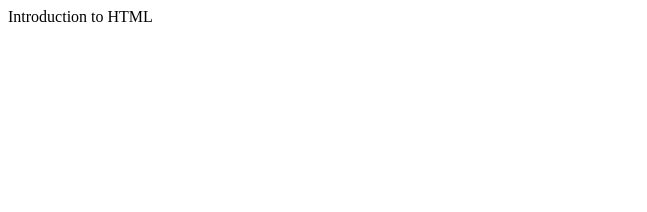
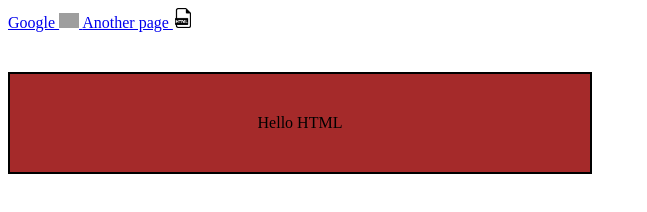
Before and after one commit to Java50TelranSergeiGaidai/html-css-js-introduction, a plain HTML site: page index.html in a window 1280 px wide. Shown: the whole page, without its empty margins (0-647 px from the left). Drawn offline with Linux system fonts and the light colour scheme; grey boxes are pictures that could not be loaded.

Commit message:
adds CW #3 box model properties

```diff
--- a/index.html
+++ b/index.html
@@ -7,6 +7,13 @@
     <title>Introduction</title>
 </head>
 <body>
-    Introduction to HTML
+    <a href="http://www.google.com">Google
+        <img style="width:20px" src="https://cdn-icons-png.flaticon.com/512/270/270014.png">
+    </a>
+    <a href="index1.html"> Another page
+        <img src="images/images.png" style="width:20px">
+    </a>
+     <label style="text-align: center; display: block; width: 500px; border:
+     solid 2px black; margin-top: 40px; background-color: brown; padding: 40px"> Hello HTML</label>
 </body>
 </html>
```
Also changed, not shown: index1.html (added, +12 -0 lines), images/images.png (added).
